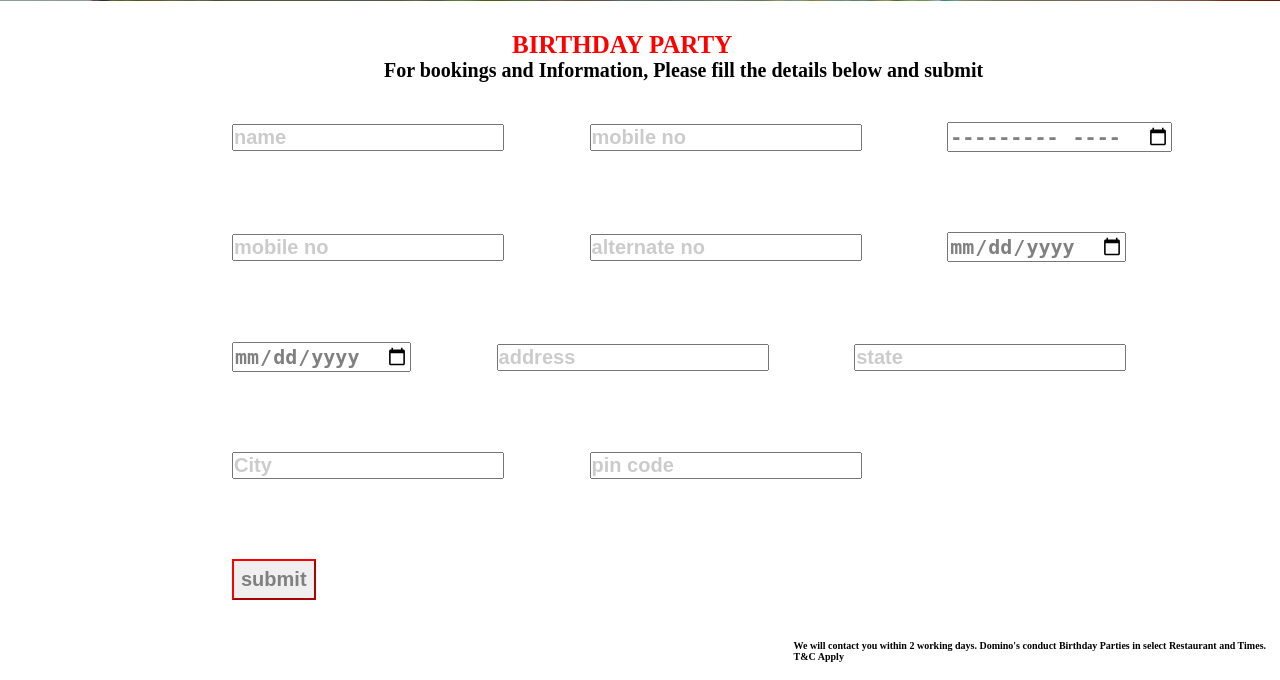
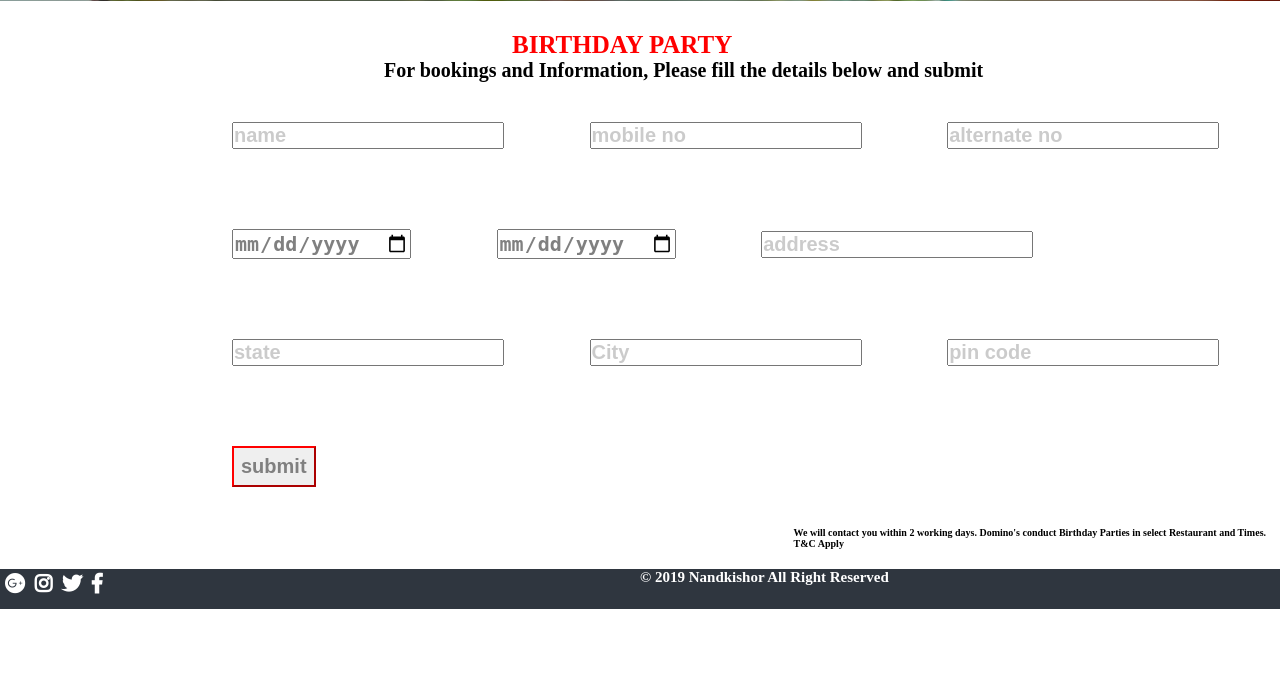
Before and after one commit to dxkissor/Biryani, a PHP site: page /Biryani/birthday.php in a window 1280 px wide. Shown: the part 697-1377 px from the top of the page. After the commit the page ends 1306 px from the top, so only its background shows below. Run offline with PHP 8.4, Linux system fonts and the light colour scheme; some libraries are stand-ins or nearby versions.

Commit message:
Update birthday.php

```diff
--- a/birthday.php
+++ b/birthday.php
@@ -28,8 +28,6 @@
       <h4>For bookings and Information, Please fill the details below and submit</h4>
       <form action="bdaybackend.php" method="POST">
         <input type="text" name="name" placeholder="name">
-        <input type="text" name="name"  placeholder="mobile no">
-        <input type="month" name="name" placeholder="DOB">
         <input type="text" name="mobileno"  placeholder="mobile no">
         <input type="text" name="alternateno" placeholder="alternate no">
         <input type="date" name="DOB" placeholder="DOB">
```
